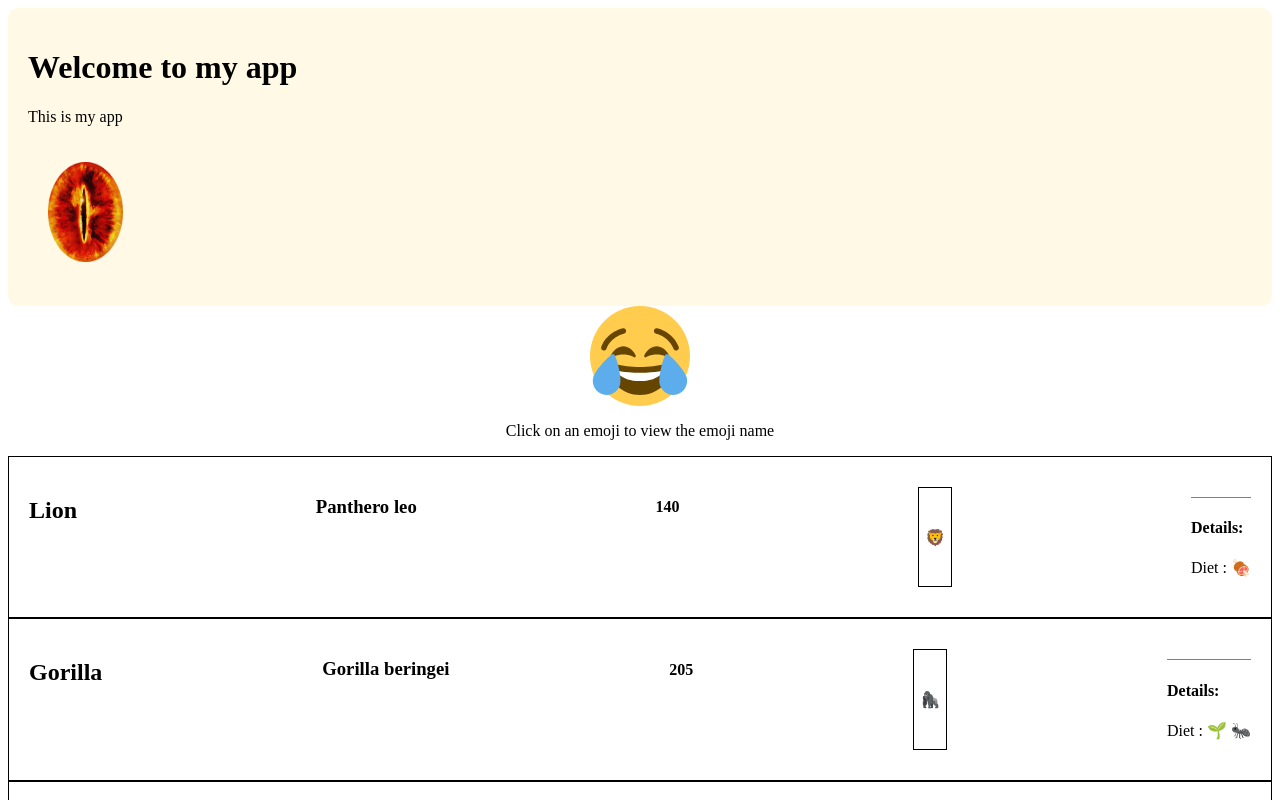
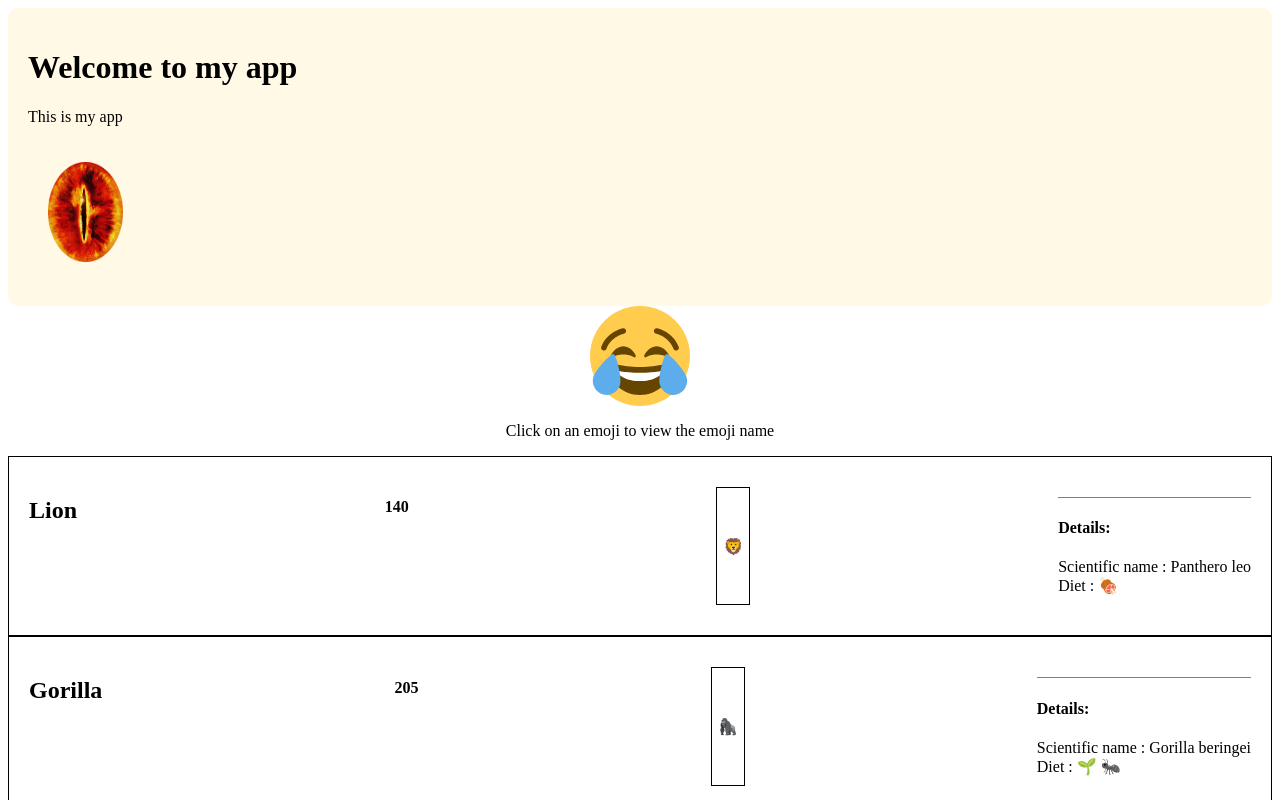
Before and after one commit to Mizuhaa/ReactDigialOcean, a React (Vite) app: page / in a window 1280 px wide. Shown: the top 800 px of the page. Built offline with nearby package versions, Linux system fonts and the light colour scheme; the HTML template or start-up script is replaced by a standard one.

Commit message:
Utilisation d'interfaces pour les components

```diff
--- a/package.json
+++ b/package.json
@@ -23,7 +23,7 @@
     "eslint": "^8.45.0",
     "eslint-plugin-react-hooks": "^4.6.0",
     "eslint-plugin-react-refresh": "^0.4.3",
-    "typescript": "^5.0.2",
+    "typescript": "^5.2.2",
     "vite": "^4.4.5"
   }
 }
--- a/src/App.tsx
+++ b/src/App.tsx
@@ -10,14 +10,7 @@ export default function App() {
       <Instructions />
       <div className="wrapperAnimaux">
         {animals.map((animal) => (
-          <Animal
-            name={animal.name}
-            emoji={animal.emoji}
-            diet={animal.diet}
-            scientificName={animal.scientificName}
-            size={animal.size}
-            additional={animal.additional}
-          />
+          <Animal {...animal} />
         ))}
       </div>
     </>
--- a/src/components/Animal/Animal.tsx
+++ b/src/components/Animal/Animal.tsx
@@ -1,58 +1,24 @@
-import React from "react";
 import "./Animal.css";
-import PropTypes, { InferProps } from "prop-types";
 import AnimalDetails from "../AnimalDetails/AnimailDetails";
+import { IAnimal, IAnimalAdditional } from "./IAnimal";
+import { IAnimalDetails } from "../AnimalDetails/IAnimalDetails";
 
-function showAdditional(additional) {
+function showAdditional(additional? : IAnimalAdditional) {
   const alertInfo = Object.entries(additional)
     .map((informations) => `${informations[0]}: ${informations[1]}`)
     .join("\n");
   alert(alertInfo);
 }
 
-// interface InterfaceAnimal {
-//   name: string;
-//   scientificName: string;
-//   size: number;
-//   diet: string[];
-//   emoji: string;
-//   additional: { notes: string; link: string };
-// }
-
-export default function Animal({
-  name,
-  scientificName,
-  size,
-  additional,
-  emoji,
-  ...props
-}: InferProps<typeof Animal.propTypes>) {
+export default function Animal(animal: IAnimal) {
   return (
     <div className="animaux ">
-      <h2>{name}</h2>
-      <h3>{scientificName}</h3>
-      <h4>{size}</h4>
-      <button onClick={() => showAdditional(additional)}>
-        <span role="img">{emoji}</span>
+      <h2>{animal.name}</h2>
+      <h4>{animal.size}</h4>
+      <button onClick={() => showAdditional(animal.additional)}>
+        <span role="img">{animal.emoji}</span>
       </button>
-      <AnimalDetails {...props}/>
+      <AnimalDetails {...animal}/>
     </div>
   );
 }
-
-Animal.propTypes = {
-  additional: PropTypes.shape({
-    link: PropTypes.string,
-    notes: PropTypes.string,
-  }),
-  name: PropTypes.string.isRequired,
-  scientificName: PropTypes.string.isRequired,
-  size: PropTypes.oneOfType([PropTypes.number, PropTypes.string]).isRequired,
-  emoji: PropTypes.string.isRequired,
-};
-
-Animal.defaultProps = {
-  additional: {
-    notes: "No more infos",
-  },
-};
--- /dev/null
+++ b/src/components/Animal/IAnimal.ts
@@ -0,0 +1,15 @@
+import "../AnimalDetails/IAnimalDetails"
+import { IAnimalDetails } from "../AnimalDetails/IAnimalDetails";
+
+export interface IAnimal {
+  name: string;
+  size: number;
+  emoji: string;
+  additional?: IAnimalAdditional;
+  details?: IAnimalDetails
+}
+
+export interface IAnimalAdditional {
+  notes: string;
+  link?: string;
+}
--- a/src/components/AnimalDetails/AnimailDetails.tsx
+++ b/src/components/AnimalDetails/AnimailDetails.tsx
@@ -1,31 +1,17 @@
-import React from "react";
-import PropTypes, { InferProps } from "prop-types";
 import "./AnimalDetails.css";
+import { IAnimalDetails } from "./IAnimalDetails";
+import { convertFood } from "./AnimailDetailsHelper";
 
-function convertFood(food: string | null | undefined) {
-  switch (food) {
-    case "insects":
-      return "🐜";
-    case "meat":
-      return "🍖";
-    case "plants":
-      return "🌱";
-    default:
-      return "❓";
-  }
-}
-
-export default function AnimalDetails({diet}: InferProps<typeof AnimalDetails.propTypes>){
+export default function AnimalDetails(animalDetails: IAnimalDetails){
     return(
         <div className="details">
             <h4>Details:</h4>
             <div>
-                Diet : {diet.map(food => convertFood(food)).join(' ')}
+                Scientific name : {animalDetails.scientificName}
+            </div>
+            <div>
+                Diet : {animalDetails.diet.map(food => convertFood(food)).join(' ')}
             </div>
         </div>
     )
 }
-
-AnimalDetails.propTypes = {
-    diet: PropTypes.arrayOf(PropTypes.string).isRequired
-}
--- /dev/null
+++ b/src/components/AnimalDetails/AnimailDetailsHelper.tsx
@@ -0,0 +1,12 @@
+export function convertFood(food: string | null | undefined) {
+  switch (food) {
+    case "insects":
+      return "🐜";
+    case "meat":
+      return "🍖";
+    case "plants":
+      return "🌱";
+    default:
+      return "❓";
+  }
+}
--- /dev/null
+++ b/src/components/AnimalDetails/IAnimalDetails.ts
@@ -0,0 +1,4 @@
+export interface IAnimalDetails {
+  scientificName: string;
+  diet: string[];
+}
```
Also changed, not shown: 1 other file (tests, documents, lock files or other folders).
